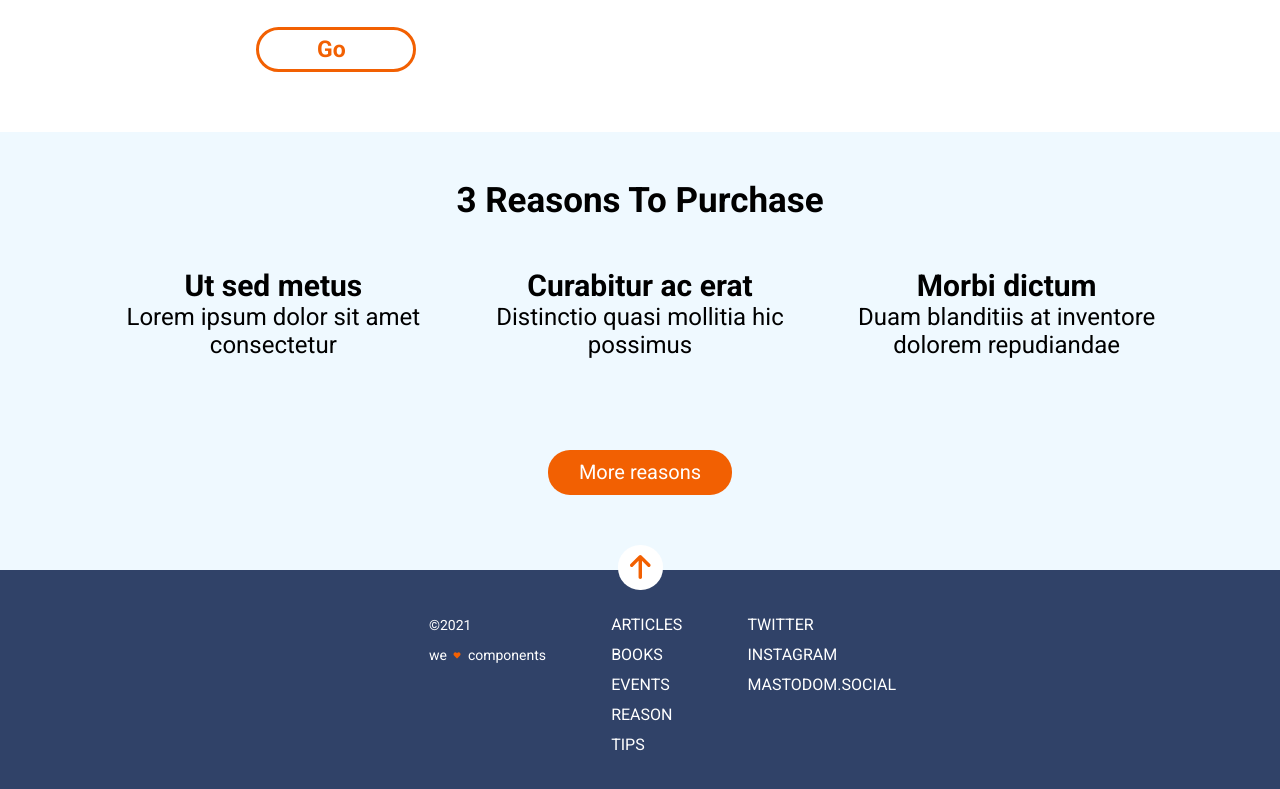
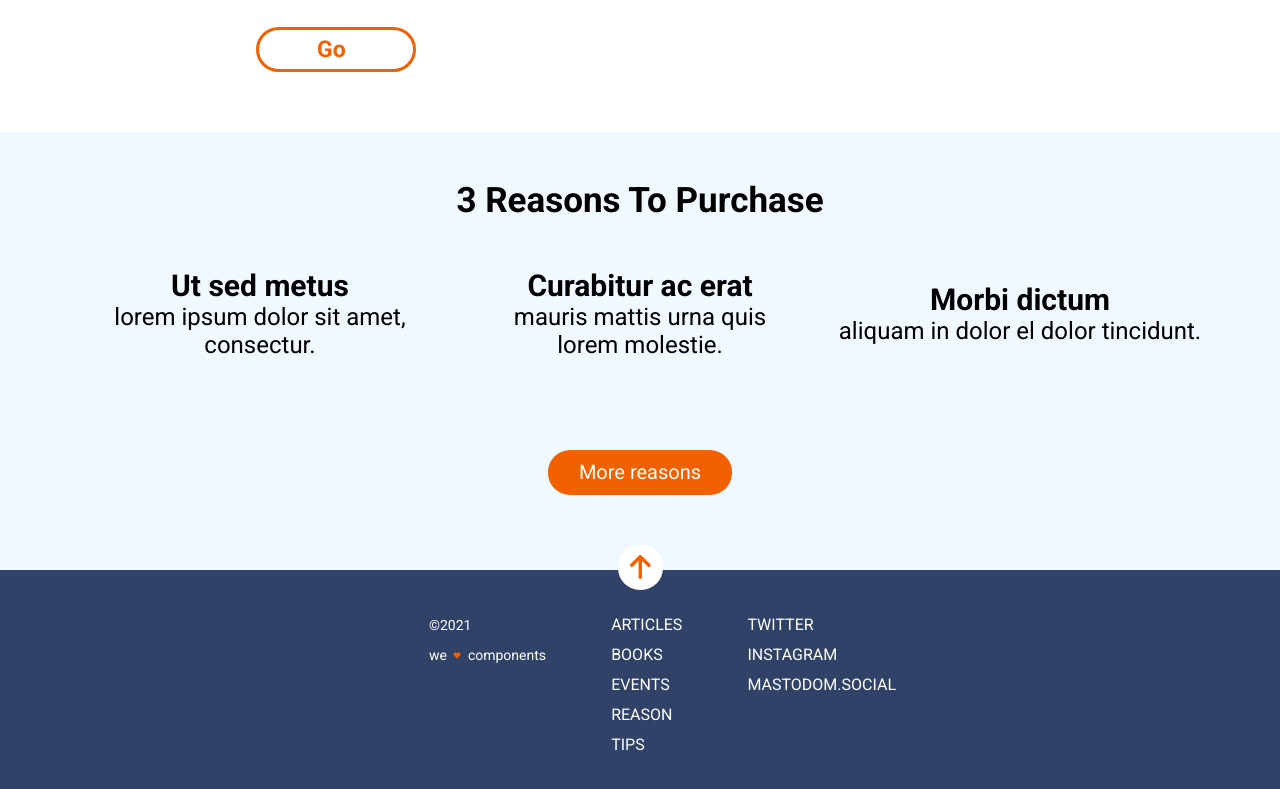
Before and after one commit to Adalab/modulo-1-evaluacion-final-taniamg, a website: page src/html/index.html in a window 1280 px wide. Shown: the part 1028-1817 px from the top of the page. Drawn offline with nearby package versions, Linux system fonts and the light colour scheme; files that its build step writes are made by us from their sources; files whose address does not match are found by name.

Commit message:
upload responsive

```diff
--- a/src/html/partials/main.html
+++ b/src/html/partials/main.html
@@ -3,17 +3,17 @@
 
   <article class="reason__container--reason--1">
     <h3 class="reason__subtitle">Ut sed metus</h3>
-    <p class="reason__text">Lorem ipsum dolor sit amet consectetur</p>
+    <p class="reason__text">lorem ipsum dolor sit amet, consectur.</p>
   </article>
 
   <article class="reason__container--reason--2">
     <h3 class="reason__subtitle">Curabitur ac erat</h3>
-    <p class="reason__text">Distinctio quasi mollitia hic possimus</p>
+    <p class="reason__text">mauris mattis urna quis lorem molestie.</p>
   </article>
 
   <article class="reason__container--reason--3">
     <h3 class="reason__subtitle">Morbi dictum</h3>
-    <p class="reason__text">Duam blanditiis at inventore dolorem repudiandae</p>
+    <p class="reason__text">aliquam in dolor el dolor tincidunt.</p>
   </article>
 
   <div class="reason__button">
--- a/src/scss/layout/_main.scss
+++ b/src/scss/layout/_main.scss
@@ -2,14 +2,14 @@
   width: 100%;
   height: 100%;
   display: grid;
+  justify-content: center;
   text-align: center;
-  padding: 0 15px 30px 15px;
+  align-items: center;
+  padding-bottom: 30px;
   background-color: $fondo-main;
   font-family: $font-family;
-  align-items: center;
   grid-template-columns: 1fr 2fr 1fr;
   grid-template-rows: 1fr 1fr 1fr 1fr 1fr;
-  justify-content: center;
 
   &--title {
     font-size: $main-titlefs;
@@ -60,10 +60,8 @@
 }
 @media all and (min-width: 768px) {
   .reason__container {
-    padding-left: 45px;
-    padding-right: 45px;
     justify-content: center;
-    grid-template-columns: 1fr 1fr 1fr;
+    grid-template-columns: 300px 300px 300px;
     grid-template-rows: 1fr 1fr 1fr;
 
     &--title {
@@ -98,8 +96,30 @@
 @media all and (min-width: 1200px) {
   .reason__container {
     align-items: center;
-    padding-left: 90px;
-    padding-right: 90px;
+    grid-template-columns: 400px 30px 300px 30px 400px;
+    grid-template-rows: 1fr 1fr 1fr;
+    &--title {
+      grid-row: 1;
+      grid-column: 1 / 6;
+      font-size: 35px;
+    }
+    &--reason--1 {
+      grid-row: 2;
+      grid-column: 1;
+    }
+    &--reason--2 {
+      grid-row: 2;
+      grid-column: 3;
+    }
+    &--reason--3 {
+      grid-row: 2;
+      grid-column: 5;
+    }
+    .reason__button {
+      top: 0;
+      grid-row: 3;
+      grid-column: 1 / 6;
+    }
   }
   .reason__title {
     font-size: 40px;
```
